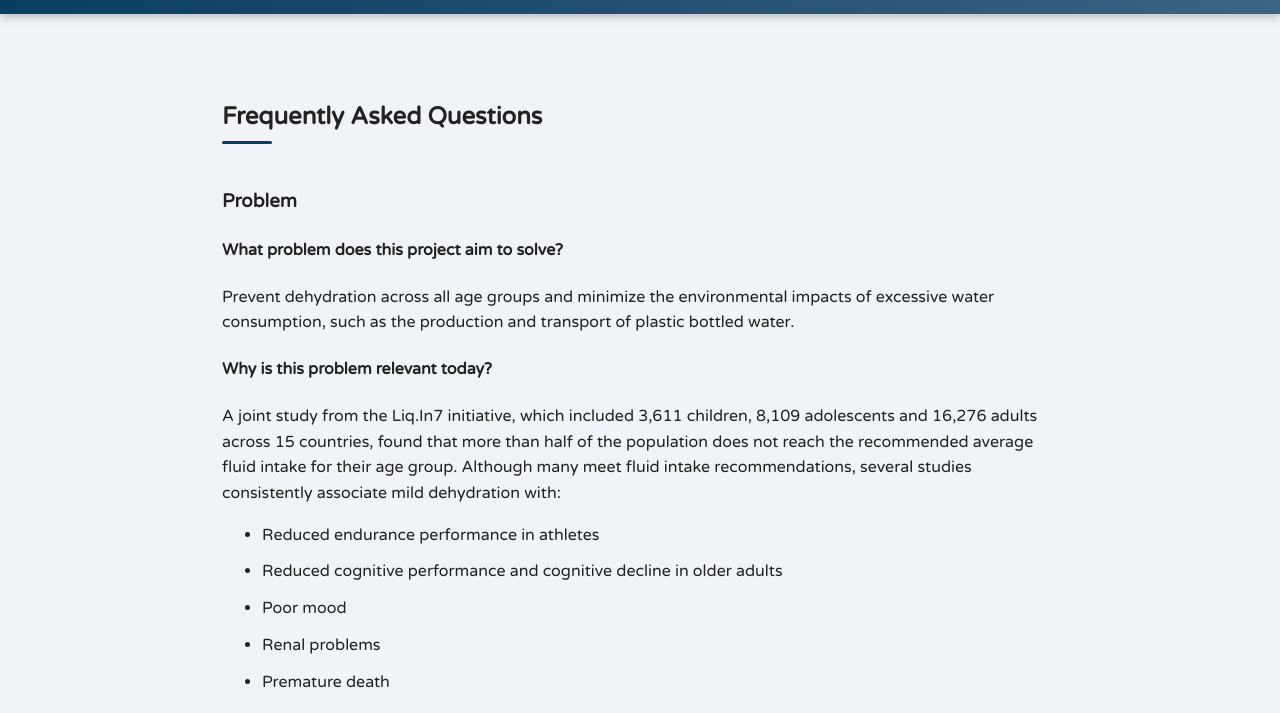
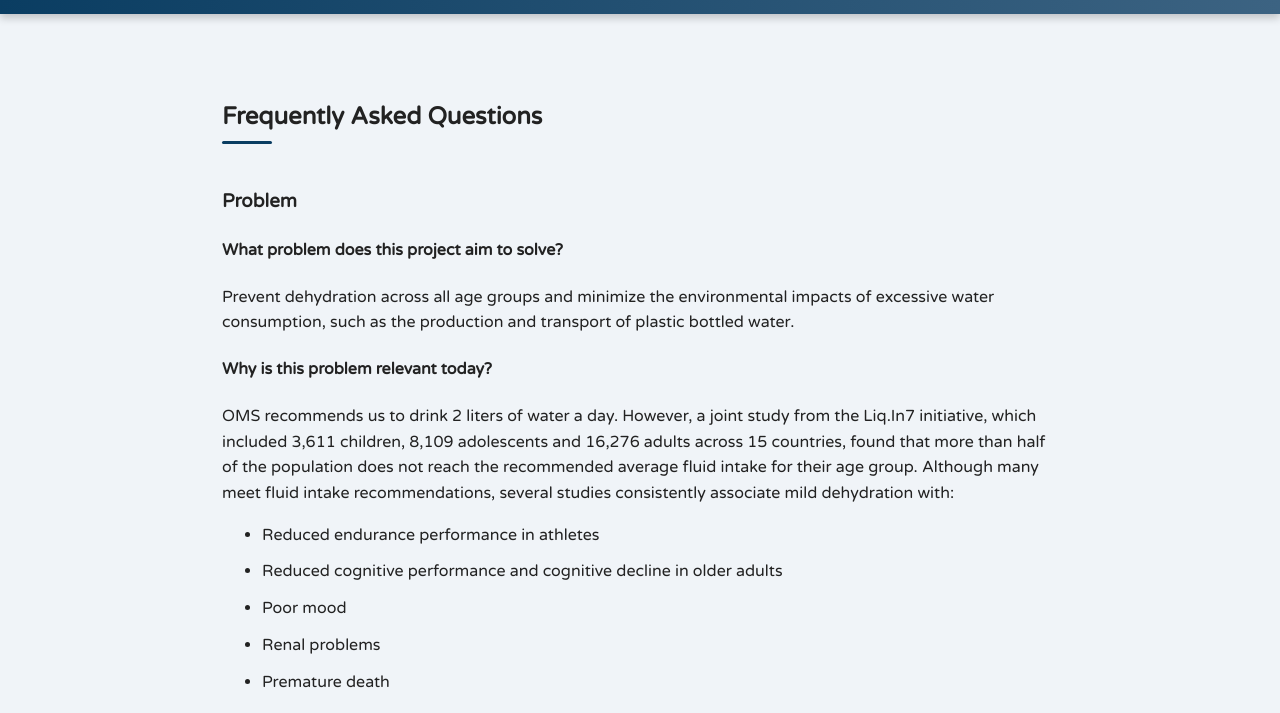
Before and after one commit to aqua-logic/home, a plain HTML site: page en/faq.html in a window 1280 px wide. Shown: the part 87-800 px from the top of the page. Drawn offline with nearby package versions, Linux system fonts and the light colour scheme.

Commit message:
Add OMS recommendation for daily water intake in FAQ section

```diff
--- a/en/faq.html
+++ b/en/faq.html
@@ -57,7 +57,7 @@
 
 
 <h4>Why is this problem relevant today?</h4>
-<p>A joint study from the Liq.In7 initiative, which included 3,611 children, 8,109 adolescents and 16,276 adults across 15 countries, found that more than half of the population does not reach the recommended average fluid intake for their age group. Although many meet fluid intake recommendations, several studies consistently associate mild dehydration with:</p>
+<p>OMS recommends us to drink 2 liters of water a day. However, a joint study from the Liq.In7 initiative, which included 3,611 children, 8,109 adolescents and 16,276 adults across 15 countries, found that more than half of the population does not reach the recommended average fluid intake for their age group. Although many meet fluid intake recommendations, several studies consistently associate mild dehydration with:</p>
 
 
 <ul>
```
Also changed, not shown: faq.html (+1 -1 lines).
